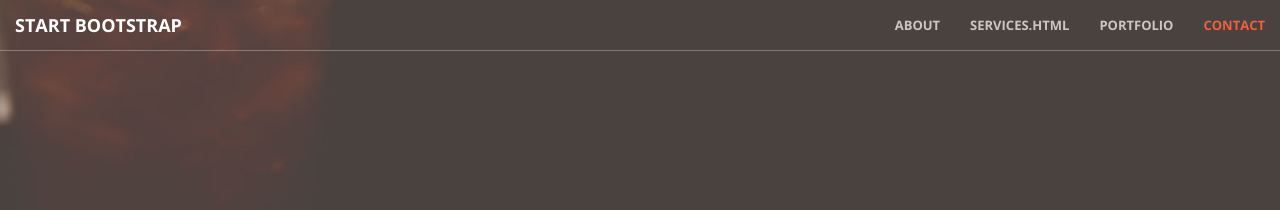
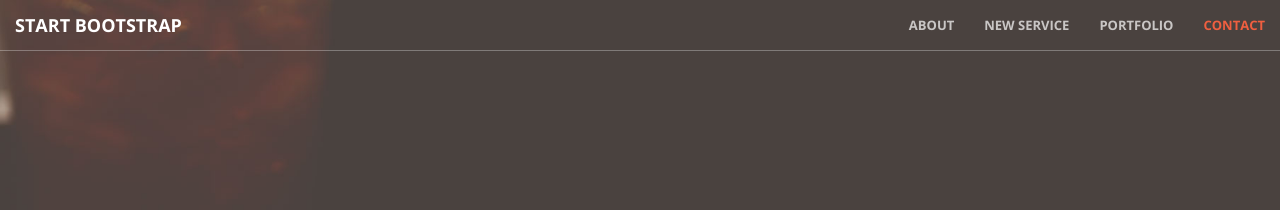
Before and after one commit to dwKim88/AEL, a Jekyll site: the page built from index.html, in a window 1280 px wide. Shown: the top 210 px of the page. Built offline with Jekyll 4.4.1, drawn with Linux system fonts in a browser that asks for light colours.

Commit message:
Update nav.html

```diff
--- a/_includes/nav.html
+++ b/_includes/nav.html
@@ -20,7 +20,7 @@
                 </li>
                 <li>
                     <!--<a class="page-scroll" href="#services">Services</a> -->
-                    <a href="#services">Services.html</a>
+                    <a href="Services.html">New Service</a>
                 </li>
                 <li>
                     <a class="page-scroll" href="#portfolio">Portfolio</a>
```
